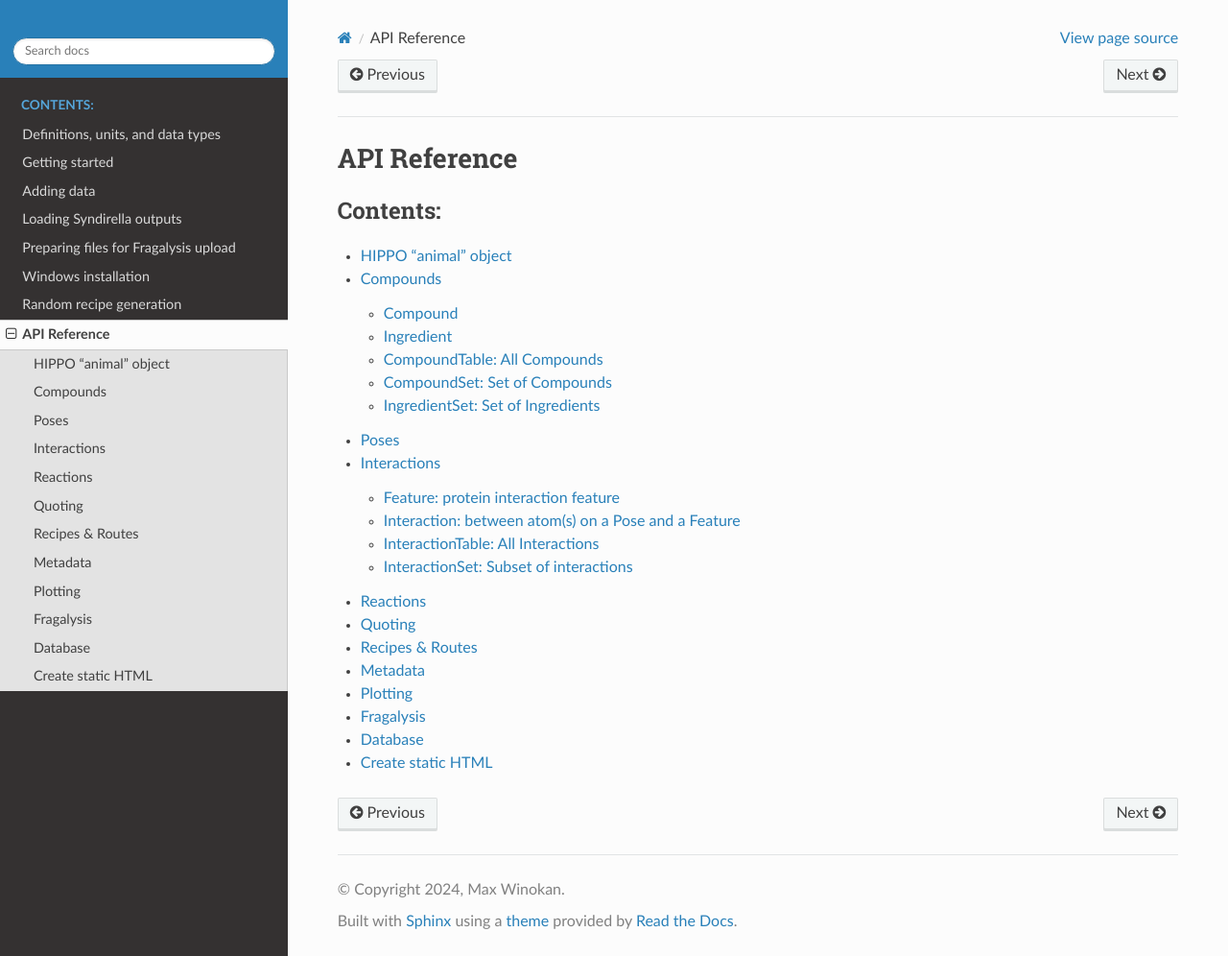
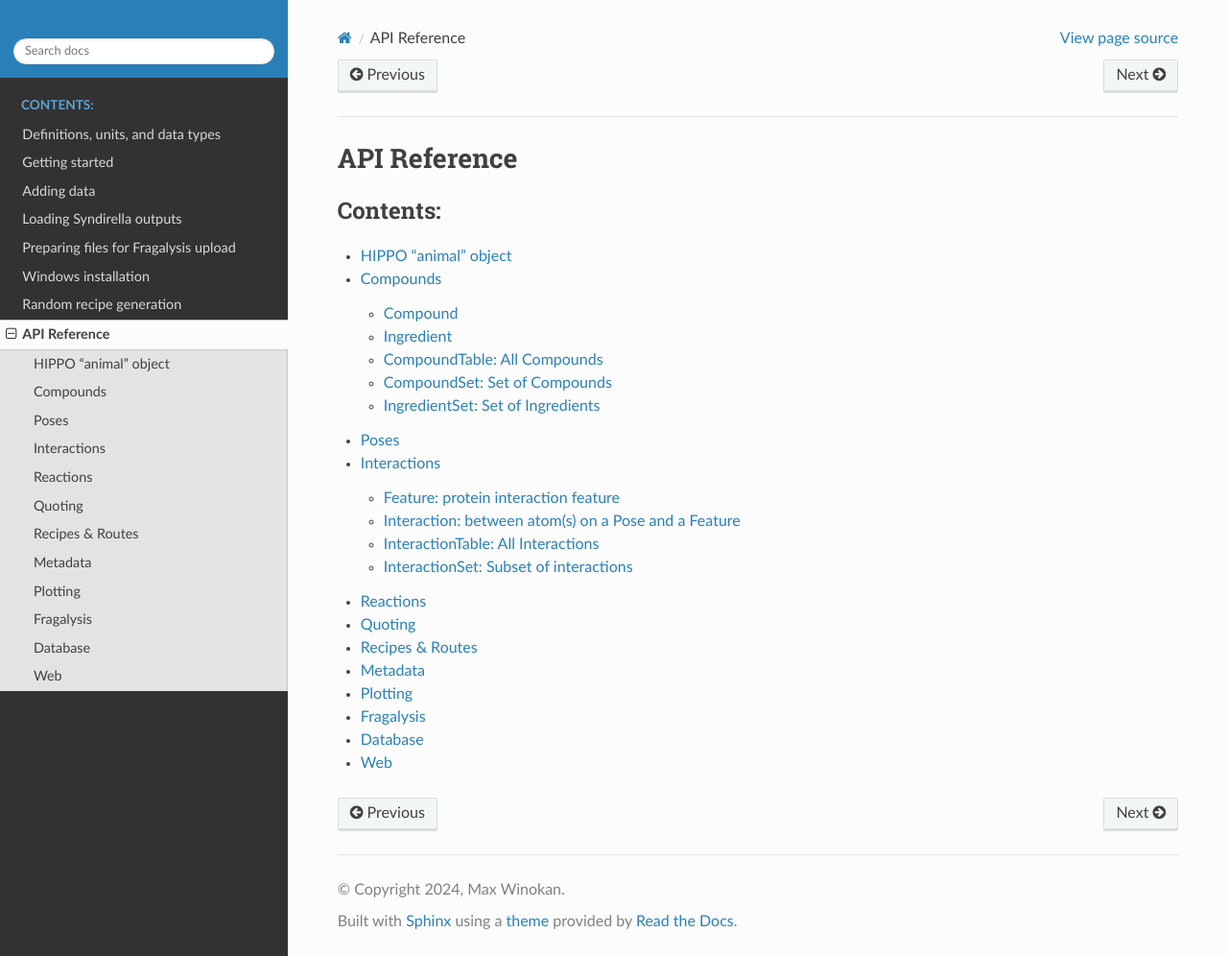
Before and after one commit to mwinokan/HIPPO, a Sphinx documentation site: the page built from docs/source/api_reference.rst, in a window 1280 px wide and 996 px high. Shown: the whole window at 96% size. Built offline with Sphinx 7.4.7 and the Read the Docs theme 2.0.0, drawn with Linux system fonts in a browser that asks for light colours; pages that are not in the unit, such as notebooks, are missing from menus.

Commit message:
doc update #6

```diff
--- a/docs/source/web.rst
+++ b/docs/source/web.rst
@@ -1,7 +1,7 @@
 
-==================
-Create static HTML
-==================
+===
+Web
+===
 
 .. autoclass:: hippo.web.ProjectPage
     :members:
```
